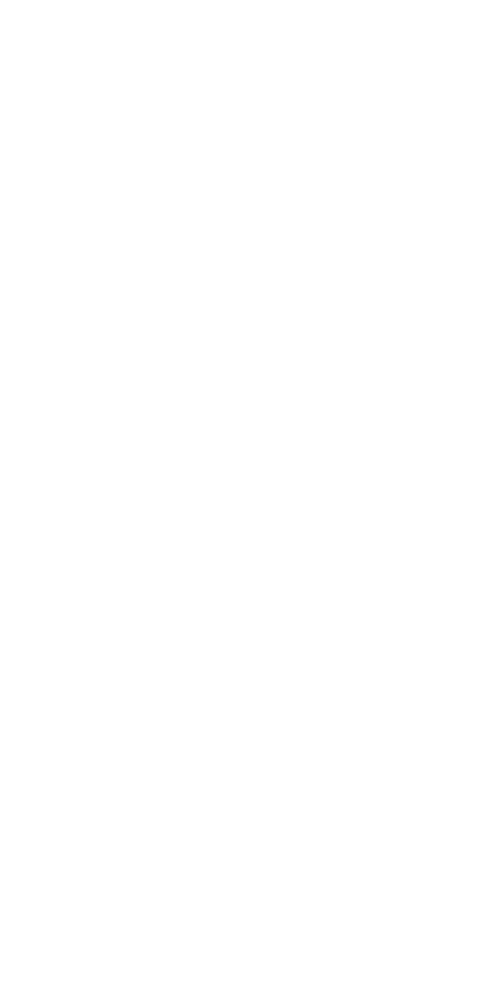
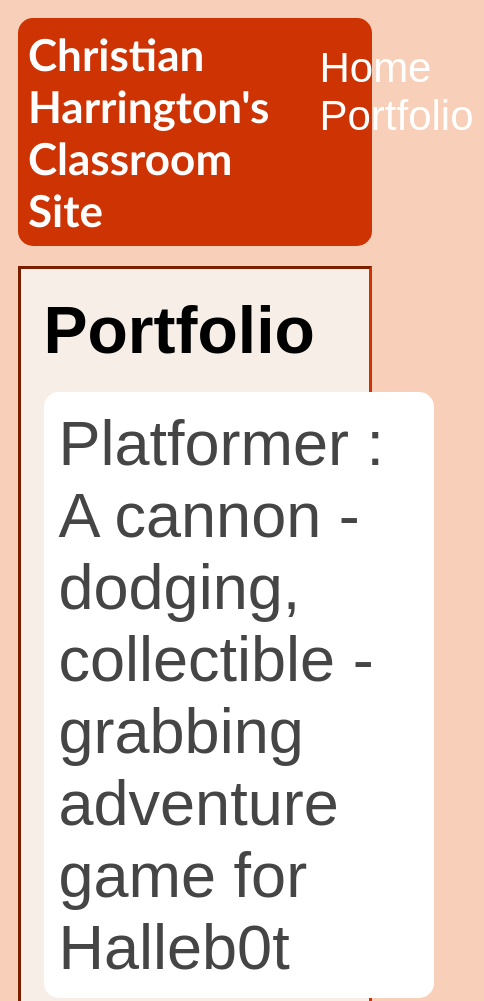
Before and after one commit to christianharringtonapsb/christianharringtonapsb.github.io, a plain HTML site: page portfolio.html in a window 390 px wide. Shown: the top 1001 px of the page, 484 px wide, since content can reach past the window. Before the commit the page ends 844 px from the top, so only its background shows below. Drawn offline with Linux system fonts and the light colour scheme.

Commit message:
add portfolio.html file

```diff
--- a/index.html
+++ b/index.html
@@ -1,15 +1,16 @@
 <!DOCTYPE HTML>
 <html>
     <head>
-        <title>Christian's Website</title>
+        <title>Christian Harrington's Classroom</title>
         <link rel="stylesheet" href="style.css">
+        <link rel="icon" type="image/png" rel="noopener" target="_blank" href="favicon.png">
     </head>
 
     <body>
         <!-- All content goes here -->
         <div id="all-contents">
             <nav>
-                <h1>Christian Harrington's Classroom Site</h1>
+                <h1 id="webpageheader">Christian Harrington's Classroom Site</h1>
                 <ul id="nav-ul">
                     <li class="nav-li">
                         <a href="index.html">Home</a>
@@ -22,7 +23,7 @@
             <main>
                 <!-- Sidebar section -->
                 <div class="sidebar">
-                    <img class="sidebar-img" src="https://encrypted-tbn0.gstatic.com/images?q=tbn:ANd9GcSh5-5OVBfloR93fikb-hnNDf6BJtWxlu9mfg&s">
+                    <img class="sidebar-img" src="Headshot.jpg">
                 </div>
                     <!-- Content section -->
                 <div class="content">
--- a/portfolio.html
+++ b/portfolio.html
@@ -0,0 +1,35 @@
+<!DOCTYPE HTML>
+<html>
+    <head>
+        <title>Christian Harrington's Classroom</title>
+        <link rel="stylesheet" href="style.css">
+        <link rel="icon" type="image/png" rel="noopener" target="_blank" href="favicon.png">
+    </head>
+
+    <body>
+      <div id="all-contents">
+        <nav>
+            <!-- Nav stuff here... -->
+            <h1 id="webpageheader">Christian Harrington's Classroom Site</h1>
+            <ul id="nav-ul">
+               <li class="nav-li">
+               <a class="nav-a" href="index.html">Home</a>
+             </li>
+             <li class="nav-li">
+               <a class="nav-a" href="portfolio.html">Portfolio</a>
+             </li>
+         </ul>
+        </nav>
+        <main>
+            <div class="content">
+                <h1>Portfolio</h1>
+                <ul id="portfolio">
+                    <li><a href="projects/platformer/">Platformer : A cannon - dodging, collectible - grabbing adventure game for Halleb0t</a></li>
+                    <li><a href="projects/bouncing-box/">Bouncing Box : A project that gives you a taste of game development on the web </a></li>
+                    <li><a href="projects/circularity/">Circularity : A motion poem using random number generation and velocity applied to circle shapes...</a></li>
+                </ul>
+            </div>
+        </main>
+      </div>
+    </body>
+</html>
--- a/style.css
+++ b/style.css
@@ -17,6 +17,7 @@ nav {
     display: flex;
     padding: 10px;
     border-radius:15px;
+    #webpageheader {font-family: 'Gill Sans', 'Gill Sans MT', Calibri, 'Trebuchet MS', sans-serif}
 }
 h1 {
     display: flex;
@@ -49,7 +50,7 @@ main {
 }
 .sidebar-img {
     width: 200px;
-    border: 2px rgb(61, 14, 92) solid;
+    border: 3px rgb(235, 228, 221) outset;
 }
 .content {
     flex: 1;
@@ -58,9 +59,86 @@ main {
 
 /* portfolio styles */
 #interests {
-    border: 4px rgb(61, 14, 92) ridge;
+    border: 2px rgb(182, 180, 179) inset;
     padding: 8px;
+    background-color: rgb(235, 228, 221)
 }
 h2, h3 {
     margin: 0px;
 }
+
+/* portfolio styles */
+.content h1 {
+    color: black;
+}
+
+#portfolio {
+    list-style-type: none;
+    padding-left: 0;
+}
+
+#portfolio li {
+    background: #fff;
+    padding: 10px;
+    border-radius: 10px;
+    margin-bottom: 10px;
+}
+
+#portfolio li:hover {
+    background: #eee;
+}
+
+#portfolio a {
+    text-decoration: none;
+    color: #454545;
+}
+
+/* responsive web design */
+@media screen and (min-width: 120px) and (max-width: 1080px) {
+    main {
+      height: 100ch;
+      zoom: 1.5;
+      display: grid;
+    }
+
+    h1 {
+      font-size: 44px;
+    }
+
+    h2 {
+      font-size: 42px;
+    }
+
+    h3 {
+      font-size: 36px;
+    }
+
+    #all-contents {
+      height: 100ch;
+      margin: none;
+    }
+
+    a {
+      font-size: 42px;
+    }
+
+    .sidebar {
+      margin-right: 0px;
+      justify-content: center;
+      align-items: center;
+    }
+
+    .sidebar-img {
+      width: 100%;
+    }
+
+    p,
+    li {
+      font-size: 24px;
+    }
+
+    .content {
+      align-content: center;
+      justify-content: center;
+    }
+}
```
Also changed, not shown: favicon.png (added), 1 other file.
